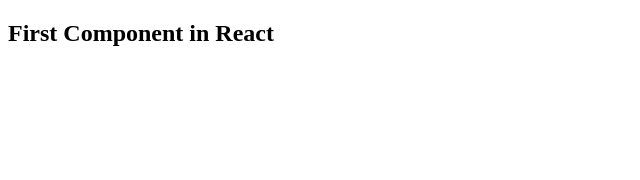
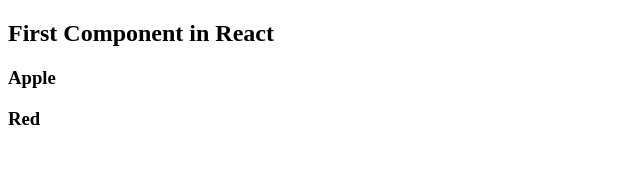
Before and after one commit to bibhusprasad/026_reactjs_tutorial_from_youtube, a React (Vite) app in the folder react-basic/: page / in a window 1280 px wide. Shown: the top 180 px of the page, without its empty margins (0-640 px from the left). Built offline with nearby package versions, Linux system fonts and the light colour scheme.

Commit message:
02. Another Component in React

```diff
--- a/react-basic/src/FirstComponent.jsx
+++ b/react-basic/src/FirstComponent.jsx
@@ -3,8 +3,24 @@
   return (
     <div>
       <h2>First Component in React</h2>
+      <Fruit />
+      <Color />
     </div>
   )
 }
 
+//Also a component in React
+function Fruit() {
+  return(
+    <h3>Apple</h3>
+  )
+}
+
+//Also a component in React
+function Color() {
+  return(
+    <h3>Red</h3>
+  )
+}
+
 export default FirstComponent;
```
